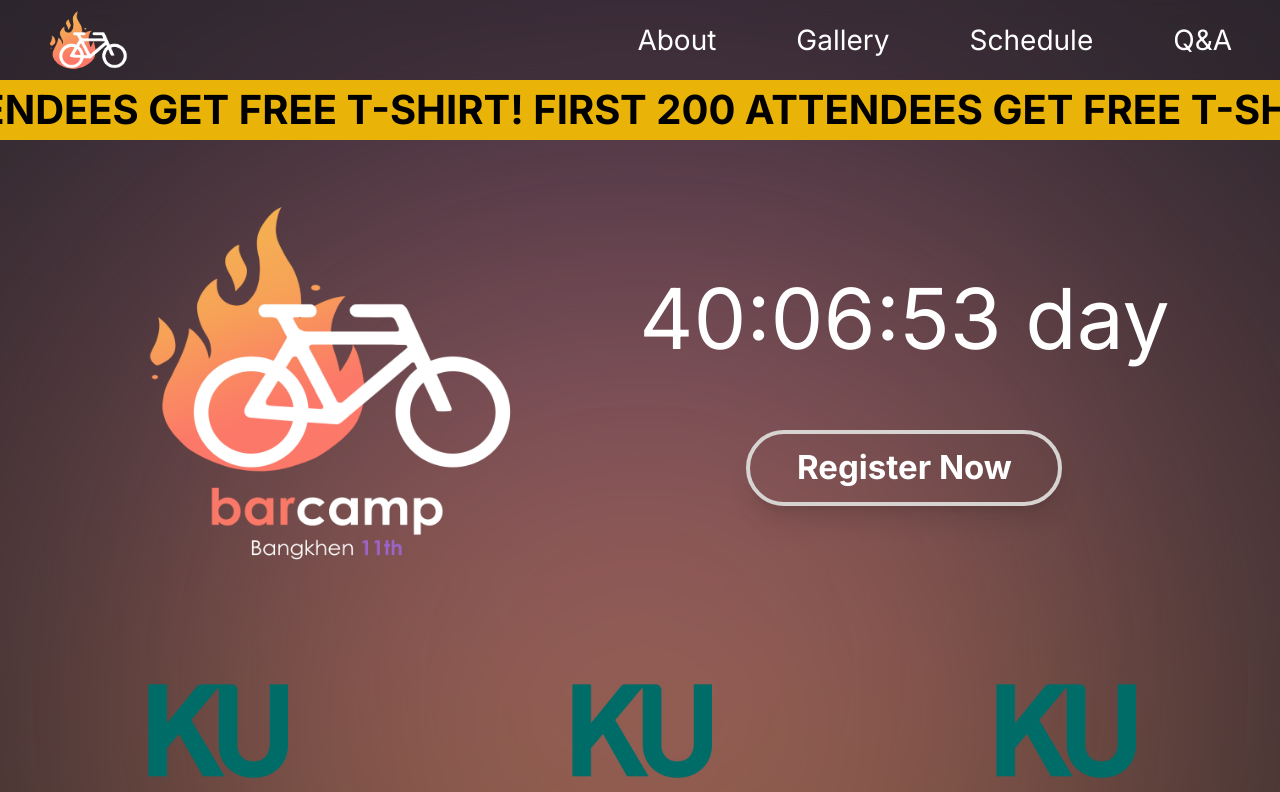
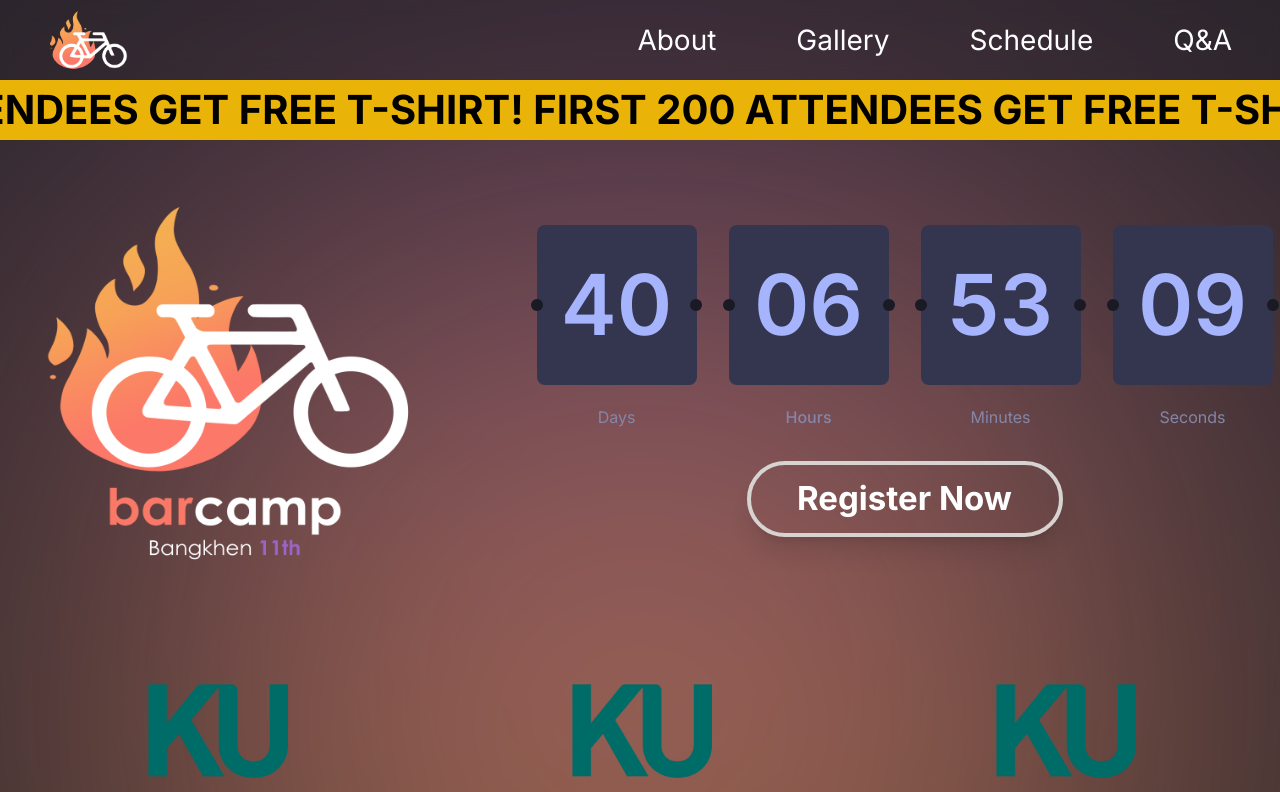
Before and after one commit to barcamp-bangkhen-11/bcbk11-frontend, a Next.js app: page / in a window 1280 px wide. Shown: the top 792 px of the page. Built offline with nearby package versions, Linux system fonts and the light colour scheme.

Commit message:
add timer component

```diff
--- a/src/modules/Hero/Hero.tsx
+++ b/src/modules/Hero/Hero.tsx
@@ -2,59 +2,12 @@
 import Section from "../components/Section";
 import Flare from "../components/Flare";
 import Image from "next/image";
-import { useState } from "react";
-import { useEffect } from "react";
 import Link from "next/link";
 import Marquee from "react-fast-marquee";
 import { Inter } from "next/font/google";
-const inter = Inter({ subsets: ["latin"] });
+import Timer from "./Timer";
 const Hero = () => {
-  const [countdown, setCountdown] = useState<{
-    days: string;
-    hours: string;
-    minutes: string;
-    seconds: string;
-  }>({
-    days: "00",
-    hours: "00",
-    minutes: "00",
-    seconds: "00",
-  });
-
-  useEffect(() => {
-    const pad = (n: number) => (n < 10 ? `0${n}` : n.toString());
-    const targetDate = new Date("2023-11-25T00:00:00Z"); // 25/11/2023
-
-    const intervalId = setInterval(() => {
-      const now = new Date().getTime();
-      const difference = targetDate.getTime() - now;
-
-      const days = Math.floor(difference / (1000 * 60 * 60 * 24));
-      const hours = Math.floor(
-        (difference % (1000 * 60 * 60 * 24)) / (1000 * 60 * 60),
-      );
-      const minutes = Math.floor((difference % (1000 * 60 * 60)) / (1000 * 60));
-      const seconds = Math.floor((difference % (1000 * 60)) / 1000);
-
-      setCountdown({
-        days: pad(days),
-        hours: pad(hours),
-        minutes: pad(minutes),
-        seconds: pad(seconds),
-      });
-
-      if (difference < 0) {
-        clearInterval(intervalId);
-        setCountdown({ days: "00", hours: "00", minutes: "00", seconds: "00" });
-      }
-    });
-
-    return () => clearInterval(intervalId);
-  }, []);
-
   return (
-    <>
-      <div className={inter.className}>
     <Section id="hero">
       <Marquee
         autoFill={true}
@@ -71,26 +24,19 @@
           alt="barcamp"
         />
 
-            <div className="mt-15 flex flex-col items-center justify-center pt-5 md:pt-0 lg:ml-24">
-              <div className="mb-12 text-center text-desktop-h3  font-normal text-white  md:text-desktop-h1">
-                {countdown.days}:{countdown.hours}:{countdown.minutes} day
-              </div>
-              <Link href="">
-                <div className="inline-flex h-[60px] items-center justify-center rounded-[45px] border-4 border-stone-300 px-[40px] py-5 shadow-xl  hover:border-white hover:bg-purple-500  hover:drop-shadow-2xl md:h-[76px] md:w-[316px]">
-                  <div className="font-bold text-white ">
-                    <h1 className=" w-full  text-[25px] md:text-[33px] ">
+        <div className="mt-15 flex flex-col items-center justify-center gap-8 pt-5 md:pt-0 lg:ml-24">
+          <Timer />
+          <Link
+            href=""
+            className=" inline-flex h-[60px]  w-full items-center justify-center rounded-[45px] border-4 border-stone-300 px-[40px] py-5 text-desktop-body font-bold  text-white shadow-xl hover:border-white  hover:bg-purple-500 hover:drop-shadow  md:h-[76px] md:w-[316px] md:text-[33px]"
+          >
             Register Now
-                    </h1>
-                  </div>
-                </div>
           </Link>
         </div>
       </div>
 
       <Flare positionX="center" positionY="bottom" />
     </Section>
-      </div>
-    </>
   );
 };
 
--- /dev/null
+++ b/src/modules/Hero/Timer.tsx
@@ -0,0 +1,100 @@
+import React, { useEffect, useState } from "react";
+
+const Timer = () => {
+  const [countdown, setCountdown] = useState<{
+    days: string;
+    hours: string;
+    minutes: string;
+    seconds: string;
+  }>({
+    days: "00",
+    hours: "00",
+    minutes: "00",
+    seconds: "00",
+  });
+
+  useEffect(() => {
+    const pad = (n: number) => (n < 10 ? `0${n}` : n.toString());
+    const targetDate = new Date("2023-11-25T00:00:00Z"); // 25/11/2023
+
+    const intervalId = setInterval(() => {
+      const now = new Date().getTime();
+      const difference = targetDate.getTime() - now;
+
+      const days = Math.floor(difference / (1000 * 60 * 60 * 24));
+      const hours = Math.floor(
+        (difference % (1000 * 60 * 60 * 24)) / (1000 * 60 * 60),
+      );
+      const minutes = Math.floor((difference % (1000 * 60 * 60)) / (1000 * 60));
+      const seconds = Math.floor((difference % (1000 * 60)) / 1000);
+
+      setCountdown({
+        days: pad(days),
+        hours: pad(hours),
+        minutes: pad(minutes),
+        seconds: pad(seconds),
+      });
+
+      if (difference < 0) {
+        clearInterval(intervalId);
+        setCountdown({ days: "00", hours: "00", minutes: "00", seconds: "00" });
+      }
+    });
+
+    return () => clearInterval(intervalId);
+  }, []);
+  return (
+    <div className="flex justify-center gap-3 md:gap-8">
+      <div className="relative flex flex-col gap-5">
+        <div className="flex h-16 w-16 items-center justify-between rounded-lg bg-[#343650] md:h-32 md:w-32 lg:h-40 lg:w-40">
+          <div className="relative !-left-[6px] h-2.5 w-2.5 rounded-full bg-[#191A24] md:h-3 md:w-3"></div>
+          <span className="text-mobile-h2 font-semibold text-[#a5b4fc] md:text-mobile-h1 lg:text-desktop-h1">
+            {countdown?.days}
+          </span>
+          <div className="relative -right-[6px] h-2.5 w-2.5 rounded-full bg-[#191A24] md:h-3 md:w-3"></div>
+        </div>
+        <span className="text-center text-mobile-body capitalize text-[#8486A9] md:text-desktop-body">
+          {countdown?.days === "01" ? "Day" : "Days"}
+        </span>
+      </div>
+      <div className="relative flex flex-col gap-5">
+        <div className="flex h-16 w-16 items-center justify-between rounded-lg bg-[#343650] md:h-32 md:w-32 lg:h-40 lg:w-40">
+          <div className="relative !-left-[6px] h-2.5 w-2.5 rounded-full bg-[#191A24] md:h-3 md:w-3"></div>
+          <span className="text-mobile-h2 font-semibold text-[#a5b4fc] md:text-mobile-h1 lg:text-desktop-h1">
+            {countdown?.hours}
+          </span>
+          <div className="relative -right-[6px] h-2.5 w-2.5 rounded-full bg-[#191A24] md:h-3 md:w-3"></div>
+        </div>
+        <span className="text-center text-mobile-body font-medium text-[#8486A9] md:text-desktop-body">
+          {countdown?.hours === "01" ? "Hour" : "Hours"}
+        </span>
+      </div>
+      <div className="relative flex flex-col gap-5">
+        <div className="flex h-16 w-16 items-center justify-between rounded-lg bg-[#343650] md:h-32 md:w-32 lg:h-40 lg:w-40">
+          <div className="relative !-left-[6px] h-2.5 w-2.5 rounded-full bg-[#191A24] md:h-3 md:w-3"></div>
+          <span className="text-mobile-h2 font-semibold text-[#a5b4fc] md:text-mobile-h1 lg:text-desktop-h1">
+            {countdown?.minutes}
+          </span>
+          <div className="relative -right-[6px] h-2.5 w-2.5 rounded-full bg-[#191A24] md:h-3 md:w-3"></div>
+        </div>
+        <span className="text-center text-mobile-body capitalize text-[#8486A9] md:text-desktop-body">
+          {countdown?.minutes === "01" ? "Minute" : "Minutes"}
+        </span>
+      </div>
+      <div className="relative flex flex-col gap-5">
+        <div className="flex h-16 w-16 items-center justify-between rounded-lg bg-[#343650] md:h-32 md:w-32 lg:h-40 lg:w-40">
+          <div className="relative !-left-[6px] h-2.5 w-2.5 rounded-full bg-[#191A24] md:h-3 md:w-3"></div>
+          <span className="text-mobile-h2 font-semibold text-[#a5b4fc] md:text-mobile-h1 lg:text-desktop-h1">
+            {countdown?.seconds}
+          </span>
+          <div className="relative -right-[6px] h-2.5 w-2.5 rounded-full bg-[#191A24] md:h-3 md:w-3"></div>
+        </div>
+        <span className="text-center text-mobile-body capitalize text-[#8486A9] md:text-desktop-body">
+          {countdown?.seconds === "01" ? "Second" : "Seconds"}
+        </span>
+      </div>
+    </div>
+  );
+};
+
+export default Timer;
```
Lines whose indentation alone changed are shown as unchanged.
